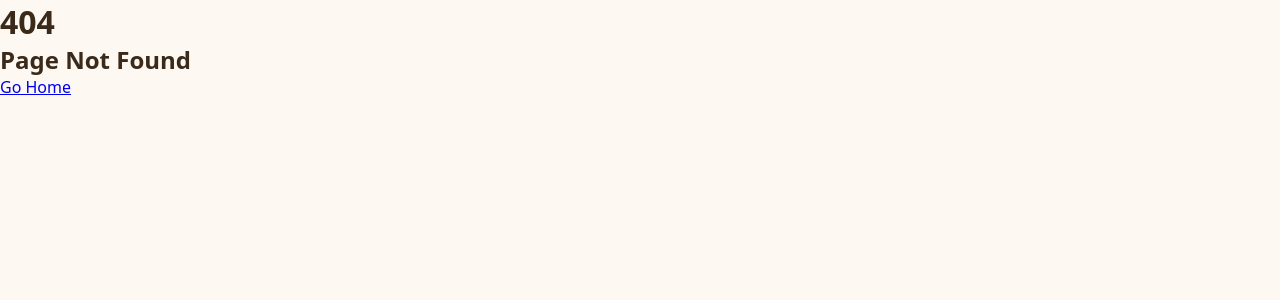
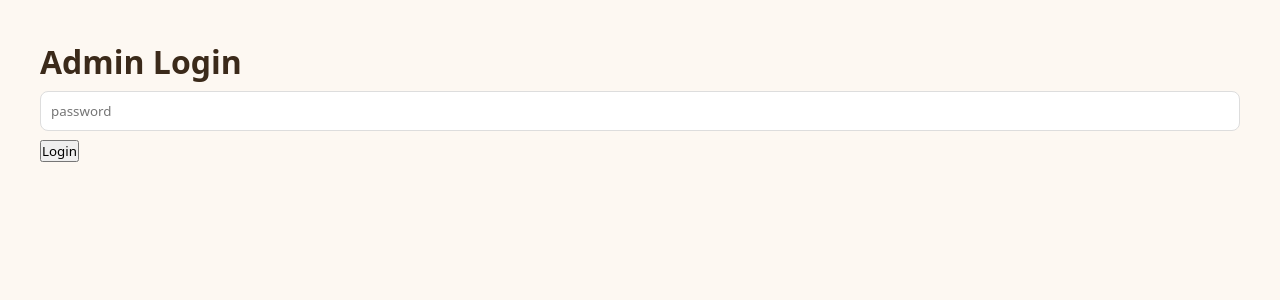
Before and after one commit to nidal-cmp/DRC, a React (Vite) app in the folder frontend/: page /admin-login in a window 1280 px wide. Before the commit this address had no page. Shown: the top 300 px of the page. Built offline with nearby package versions, Linux system fonts and the light colour scheme.

Commit message:
added admin login

```diff
--- a/frontend/src/App.jsx
+++ b/frontend/src/App.jsx
@@ -16,6 +16,9 @@ import OrderHistory from "./pages/OrderHistory";
 import Success from "./pages/Success";
 import NotFound from "./pages/NotFound";
 import Admin from "./pages/admin";
+import AdminLogin from "./pages/AdminLogin";
+import AdminProtectedRoute from "./pages/AdminProtectedRoute";
+
 
 function App() {
 
@@ -38,7 +41,22 @@ function App() {
         <Route path="/rewards" element={<Rewards />} />
         <Route path="/favorites" element={<Favorites />} />
         <Route path="/orders" element={<OrderHistory />} />
-        <Route path="/admin" element={<Admin />} />
+        <Route path="/admin-login" element={<AdminLogin />} />
+
+
+<Route
+  path="/admin"
+  element={
+    <AdminProtectedRoute>
+      <Admin />
+    </AdminProtectedRoute>
+  }
+/>
+
+<Route
+  path="/admin-login"
+  element={<AdminLogin />}
+/>
 
         <Route path="*" element={<NotFound />} />
 
--- /dev/null
+++ b/frontend/src/pages/AdminLogin.jsx
@@ -0,0 +1,33 @@
+import { useState } from "react";
+import { useNavigate } from "react-router-dom";
+
+export default function AdminLogin() {
+  const [password, setPassword] = useState("");
+  const navigate = useNavigate();
+
+  const handleLogin = () => {
+    if (password === "admin123") {
+      localStorage.setItem("adminAuth", "true");
+      navigate("/admin");
+    } else {
+      alert("Wrong password");
+    }
+  };
+
+  return (
+    <div style={{ padding: "40px" }}>
+      <h1>Admin Login</h1>
+
+      <input
+        type="password"
+        placeholder="password"
+        value={password}
+        onChange={(e) => setPassword(e.target.value)}
+      />
+
+      <button onClick={handleLogin}>
+        Login
+      </button>
+    </div>
+  );
+}
--- /dev/null
+++ b/frontend/src/pages/AdminProtectedRoute.jsx
@@ -0,0 +1,12 @@
+import { Navigate } from "react-router-dom";
+
+export default function AdminProtectedRoute({
+  children,
+}) {
+  const isAdmin =
+    localStorage.getItem("adminAuth") === "true";
+
+  return isAdmin ? children : (
+    <Navigate to="/admin-login" />
+  );
+}
--- a/frontend/src/pages/admin.jsx
+++ b/frontend/src/pages/admin.jsx
@@ -12,6 +12,20 @@ export default function Admin() {
 
   return (
     <div style={{ padding: "20px" }}>
+      <button
+        onClick={() => {
+          localStorage.removeItem("adminAuth");
+          window.location.href = "/admin-login";
+        }}
+        style={{
+          marginBottom: "20px",
+          padding: "10px 20px",
+          cursor: "pointer",
+        }}
+      >
+        Logout
+      </button>
+
       <h1>📋 Orders Dashboard</h1>
 
       {orders.length === 0 ? (
@@ -30,28 +44,23 @@ export default function Admin() {
             <h3>Order #{order.id}</h3>
 
             <p>
-              <strong>Customer:</strong>{" "}
-              {order.customer_name}
+              <strong>Customer:</strong> {order.customer_name}
             </p>
 
             <p>
-              <strong>Phone:</strong>{" "}
-              {order.phone}
+              <strong>Phone:</strong> {order.phone}
             </p>
 
             <p>
-              <strong>Total:</strong> ₹
-              {order.total_amount}
+              <strong>Total:</strong> ₹{order.total_amount}
             </p>
 
             <p>
-              <strong>Payment:</strong>{" "}
-              {order.payment_status}
+              <strong>Payment:</strong> {order.payment_status}
             </p>
 
             <p>
-              <strong>Status:</strong>{" "}
-              {order.order_status}
+              <strong>Status:</strong> {order.order_status}
             </p>
           </div>
         ))
```
